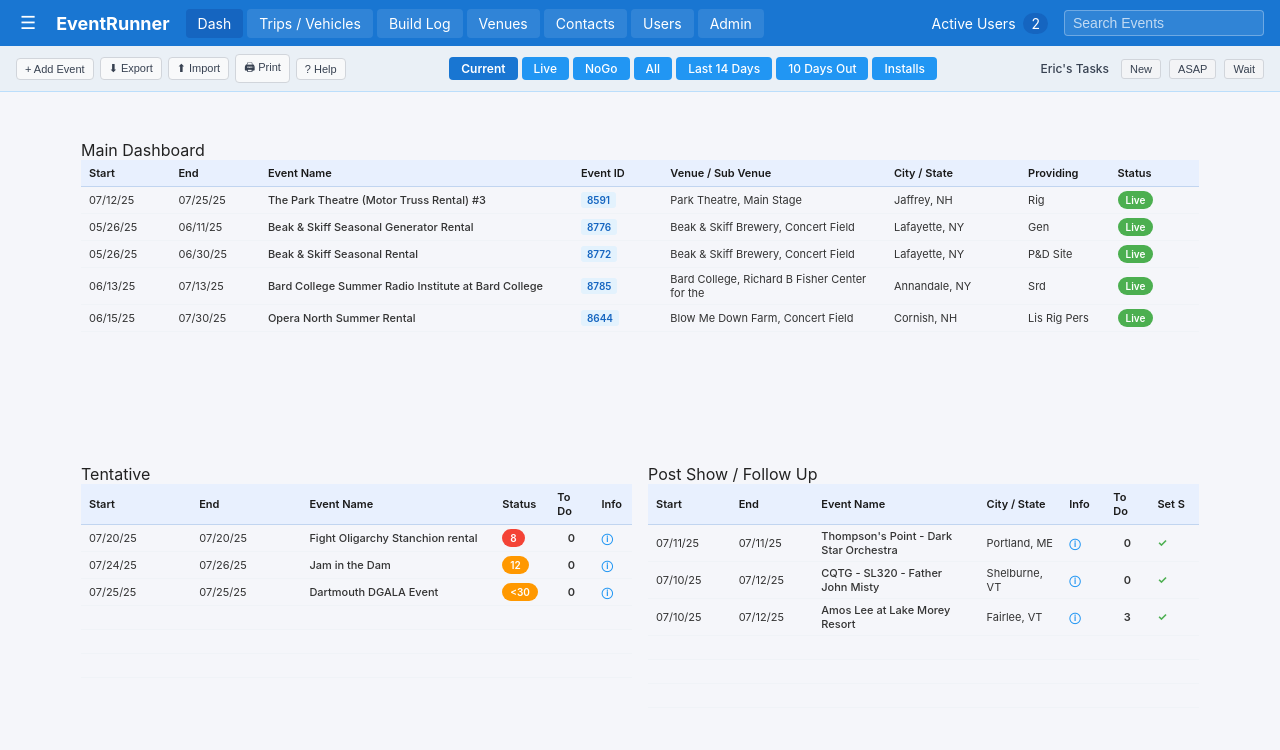
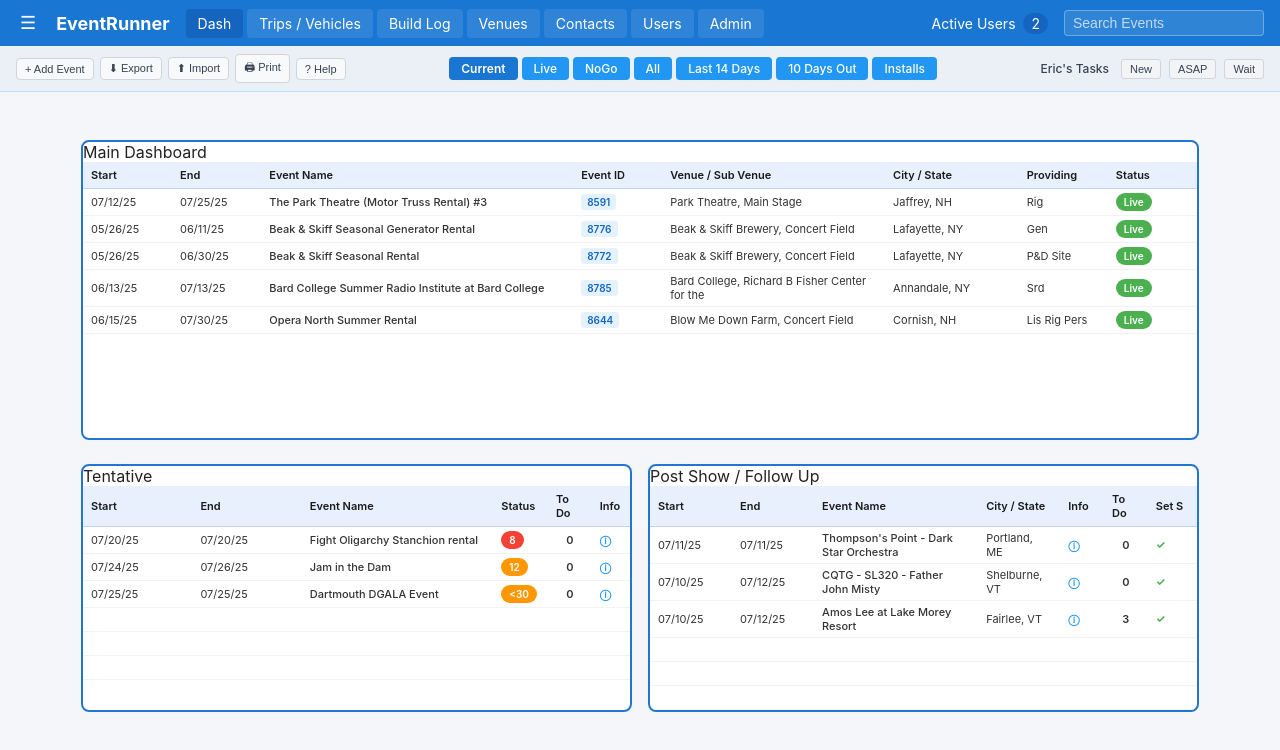
Before and after one commit to ericwhittaker/EventRunner, an Angular app: page / in a window 1280 px wide. Shown: the top 750 px of the page. Built offline with nearby package versions, Linux system fonts and the light colour scheme.

Commit message:
feat: Refactor dashboard components for consistent card styling

```diff
--- a/src/app/app.html
+++ b/src/app/app.html
@@ -13,14 +13,14 @@
 </div>
 <div class="dashboard-center-area">
   <div class="dashboard-main-area">
-    <div class="dashboard-card-main">
+    <div class="dashboard-card dashboard-card-main">
       <app-dashboard-list [data]="mainDashboardData"></app-dashboard-list>
     </div>
     <div class="dashboard-bottom-row">
-      <div class="dashboard-card-tentative">
+      <div class="dashboard-card dashboard-card-tentative">
         <app-tentative-list [data]="tentativeData"></app-tentative-list>
       </div>
-      <div class="dashboard-card-postshow">
+      <div class="dashboard-card dashboard-card-postshow">
         <app-postshow-list [data]="postShowData"></app-postshow-list>
       </div>
     </div>
--- a/src/app/components/dashboard-list.component.ts
+++ b/src/app/components/dashboard-list.component.ts
@@ -20,7 +20,6 @@ export interface MainDashboardRow {
   standalone: true,
   imports: [CommonModule],
   template: `
-    <div class="dashboard-card">
     <div class="dashboard-card-header">Main Dashboard</div>
     <div class="dashboard-card-content">
       <table class="main-dashboard-table">
@@ -49,7 +48,6 @@ export interface MainDashboardRow {
           </tr>
         </tbody>
       </table>
-      </div>
     </div>
   `,
   styles: [`
--- a/src/app/components/postshow-list.component.ts
+++ b/src/app/components/postshow-list.component.ts
@@ -16,7 +16,6 @@ export interface PostShowRow {
   standalone: true,
   imports: [CommonModule],
   template: `
-    <div class="dashboard-card">
     <div class="dashboard-card-header">Post Show / Follow Up</div>
     <div class="dashboard-card-content">
       <table class="postshow-table">
@@ -53,7 +52,6 @@ export interface PostShowRow {
           </tr>
         </tbody>
       </table>
-      </div>
     </div>
   `,
   styles: [`
--- a/src/app/components/tentative-list.component.ts
+++ b/src/app/components/tentative-list.component.ts
@@ -15,7 +15,6 @@ export interface TentativeRow {
   standalone: true,
   imports: [CommonModule],
   template: `
-    <div class="dashboard-card">
     <div class="dashboard-card-header">Tentative</div>
     <div class="dashboard-card-content">
       <table class="tentative-table">
@@ -49,7 +48,6 @@ export interface TentativeRow {
           </tr>
         </tbody>
       </table>
-      </div>
     </div>
   `,
   styles: [`
```
Lines whose indentation alone changed are shown as unchanged.
